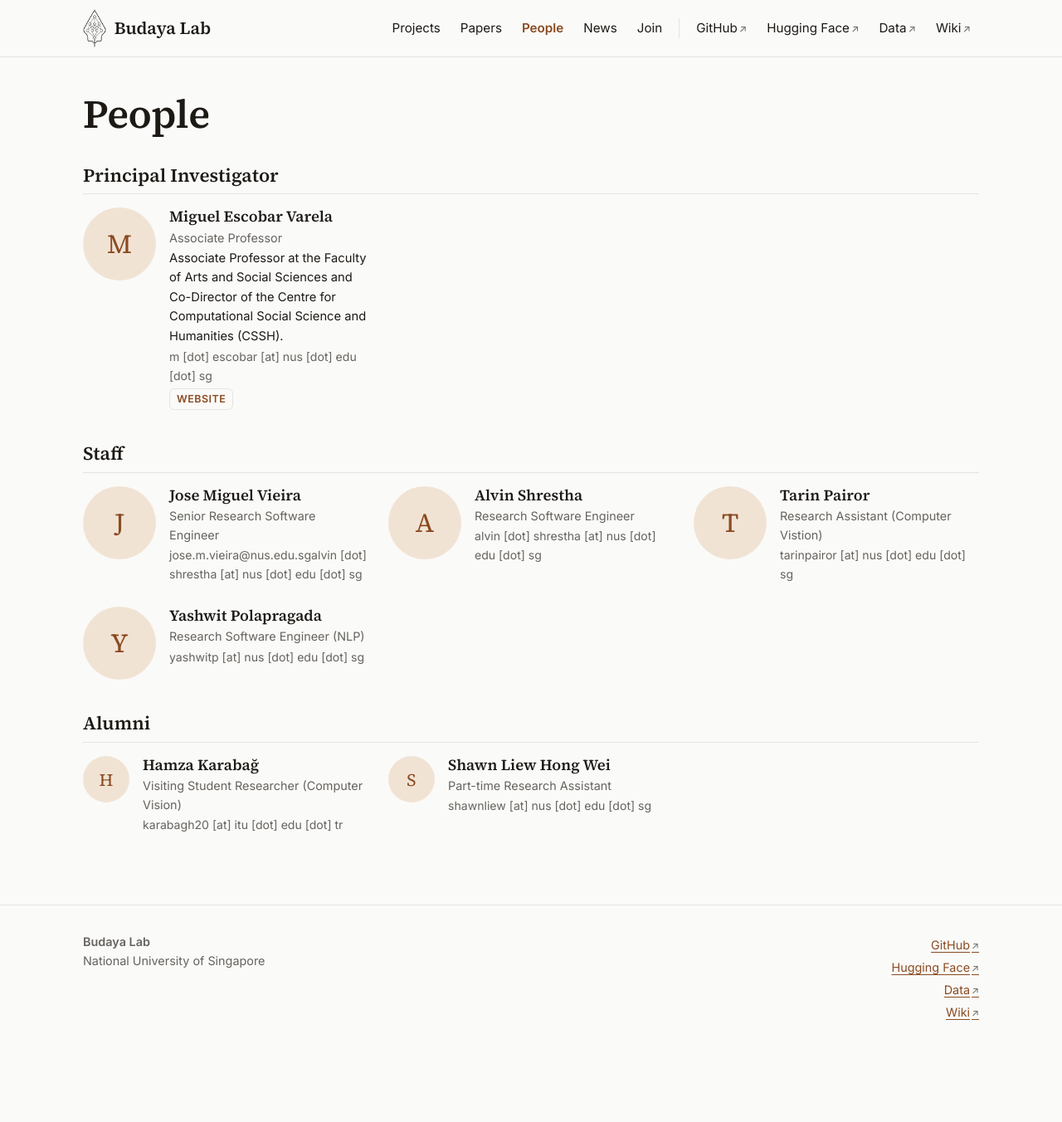
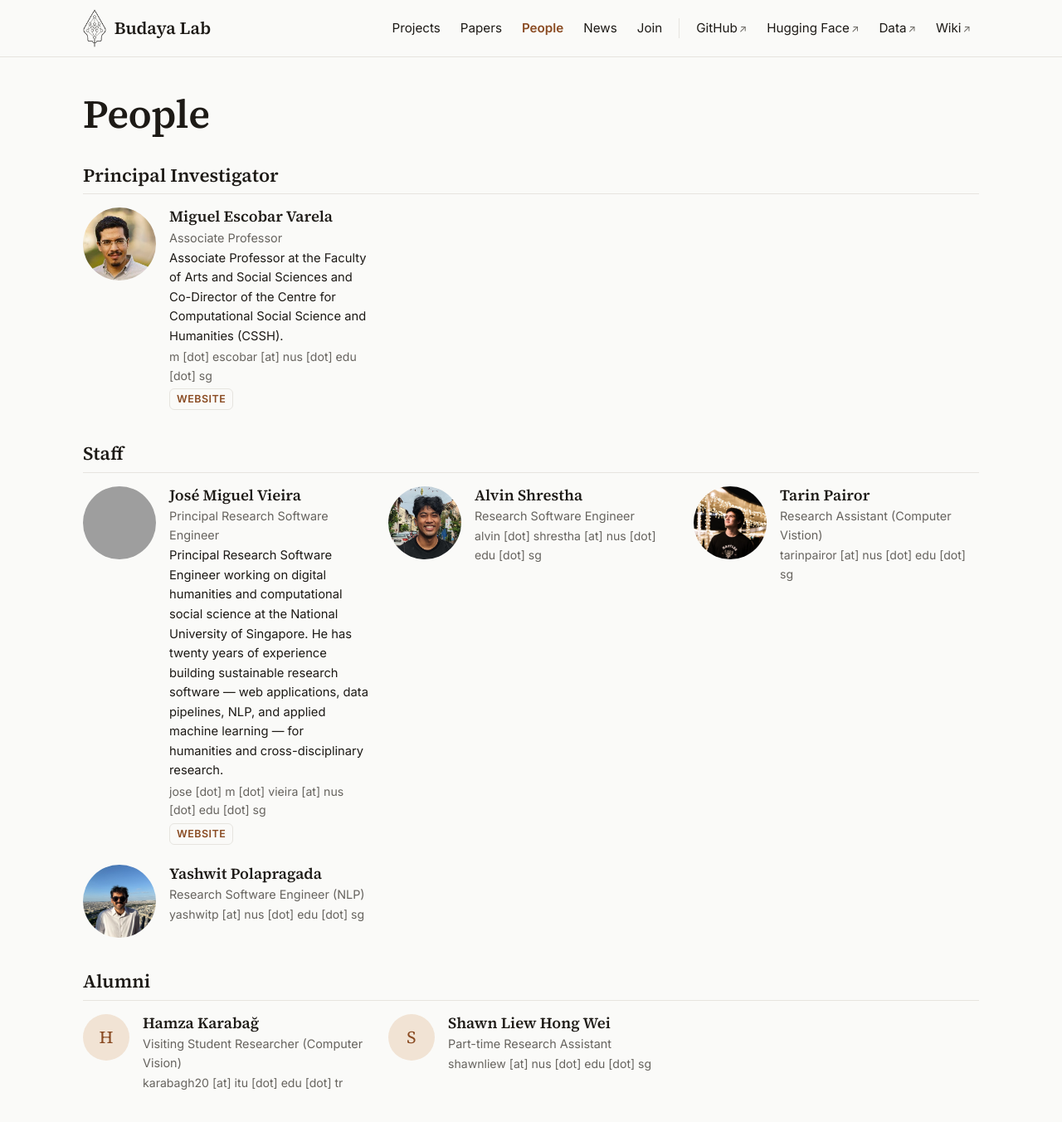
Before and after one commit to budaya-lab/lab-page, a Jekyll site: the page docs/people/index.html, which Jekyll copies as it is, in a window 1280 px wide and 1400 px high. Shown: the top 1352 px of the window at 83% size. Built offline with Jekyll 4.4.1, drawn with Linux system fonts in a browser that asks for light colours; grey boxes are pictures that could not be loaded.

Commit message:
updated docs as correct folder

```diff
--- a/build.py
+++ b/build.py
@@ -1,6 +1,6 @@
 """Build the site to plain HTML without Ruby/Jekyll.
 
-Usage:  python build.py            (writes to _html/)
+Usage:  python build.py            (writes to docs/)
         python build.py SRC OUT
 In Jupyter:  %run build.py
 Needs: pip install pyyaml jinja2 markdown
@@ -8,7 +8,7 @@ Output uses relative links, so it can be opened from disk or uploaded to any web
 """
 import re, sys, os, csv, shutil, glob, datetime, yaml, markdown, jinja2
 
-SRC, OUT = (sys.argv[1], sys.argv[2]) if len(sys.argv) > 2 else (os.path.dirname(os.path.abspath(__file__)), os.path.join(os.path.dirname(os.path.abspath(__file__)), "_html"))
+SRC, OUT = (sys.argv[1], sys.argv[2]) if len(sys.argv) > 2 else (os.path.dirname(os.path.abspath(__file__)), os.path.join(os.path.dirname(os.path.abspath(__file__)), "docs"))
 shutil.rmtree(OUT, ignore_errors=True); os.makedirs(OUT)
 cfg = yaml.safe_load(open(f"{SRC}/_config.yml"))
 
--- a/docs/CNAME
+++ /dev/null
@@ -1 +0,0 @@
-budaya-lab.org
--- a/docs/people/index.html
+++ b/docs/people/index.html
@@ -59,7 +59,7 @@
 
 <div class="person">
 
-    <div class="avatar avatar-placeholder" aria-hidden="true">M</div>
+    <img class="avatar" src="../assets/img/people/mev.jpg" alt="Miguel Escobar Varela">
 
   <div>
     <h3>Miguel Escobar Varela</h3>
@@ -97,20 +97,20 @@
 
 <div class="person">
 
-    <div class="avatar avatar-placeholder" aria-hidden="true">J</div>
+    <img class="avatar" src="../assets/img/people/vieira.jpg" alt="José Miguel Vieira">
 
   <div>
-    <h3>Jose Miguel Vieira</h3>
-    <p class="person-title">Senior Research Software Engineer</p>
+    <h3>José Miguel Vieira</h3>
+    <p class="person-title">Principal Research Software Engineer</p>
+    <p class="person-bio">Principal Research Software Engineer working on digital humanities and computational social science at the National University of Singapore. He has twenty years of experience building sustainable research software — web applications, data pipelines, NLP, and applied machine learning — for humanities and cross-disciplinary research.</p>
+    <p class="person-email">jose [dot] m [dot] vieira [at] nus [dot] edu [dot] sg</p>
 
-    <p class="person-email">jose.m.vieira@nus.edu.sgalvin [dot] shrestha [at] nus [dot] edu [dot] sg</p>
-
-<span class="links"></span>
+<span class="links"><a href="https://jmiguelv.github.io" target="_blank" rel="noopener">website</a></span>
   </div>
 </div>
 <div class="person">
 
-    <div class="avatar avatar-placeholder" aria-hidden="true">A</div>
+    <img class="avatar" src="../assets/img/people/alvin.jpg" alt="Alvin Shrestha">
 
   <div>
     <h3>Alvin Shrestha</h3>
@@ -123,7 +123,7 @@
 </div>
 <div class="person">
 
-    <div class="avatar avatar-placeholder" aria-hidden="true">T</div>
+    <img class="avatar" src="../assets/img/people/tarin.jpeg" alt="Tarin Pairor">
 
   <div>
     <h3>Tarin Pairor</h3>
@@ -136,7 +136,7 @@
 </div>
 <div class="person">
 
-    <div class="avatar avatar-placeholder" aria-hidden="true">Y</div>
+    <img class="avatar" src="../assets/img/people/yash.jpg" alt="Yashwit Polapragada">
 
   <div>
     <h3>Yashwit Polapragada</h3>
```
Also changed, not shown: docs/assets/img/people/alvin.jpg (added), docs/assets/img/people/mev.jpg (added), docs/assets/img/people/tarin.jpeg (added), docs/assets/img/people/yash.jpg (added), 2 other files.
